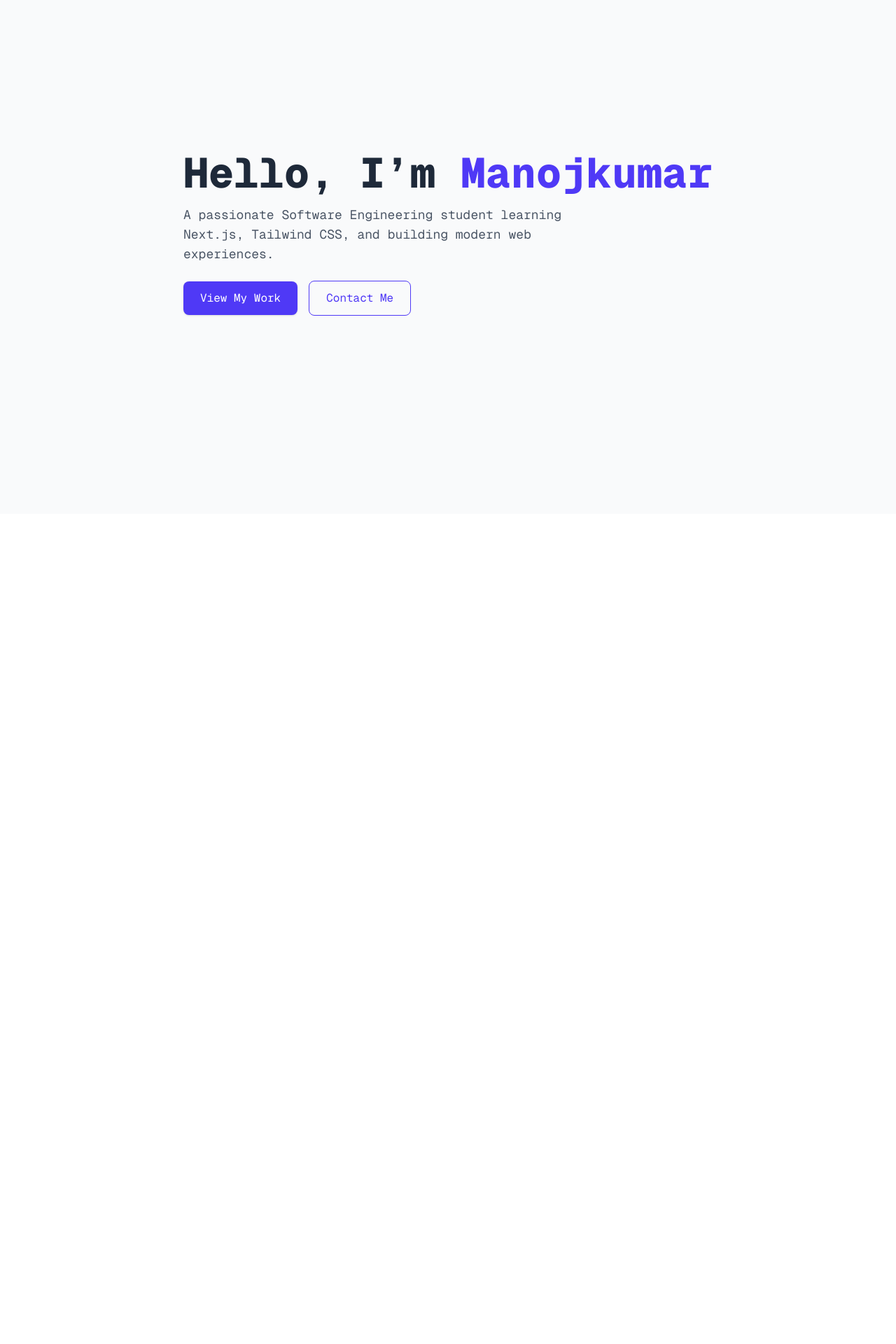
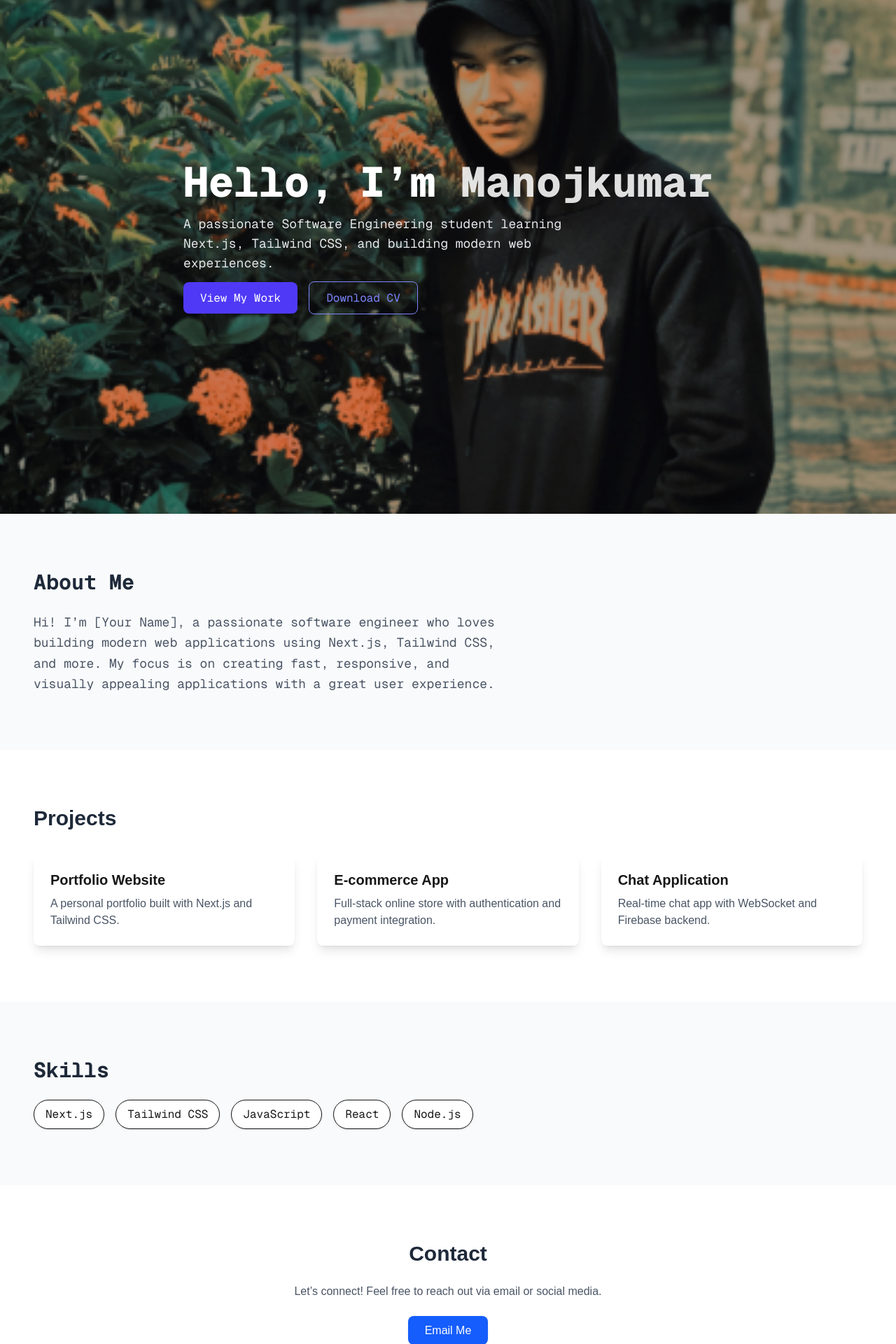
Before and after one commit to halfpastfive23/my-portfolio, a Next.js app: page / in a window 1280 px wide. Shown: the part 122-2042 px from the top of the page at 70% size. Before the commit the page ends 856 px from the top, so only its background shows below. Built offline with nearby package versions, Linux system fonts and the light colour scheme.

Commit message:
Added bg-image

```diff
--- a/app/page.tsx
+++ b/app/page.tsx
@@ -1,11 +1,19 @@
 import Navbar from "@/components/Navbar";
 import Hero from "@/components/Hero";
+import About from "@/components/About";
+import Projects from "@/components/Projects";
+import Skills from "@/components/Skills";
+import Contact from "@/components/Contact";
 
 export default function Home() {
   return (
-    <div className="font-sans min-h-screen flex flex-col">
+    <>
       <Navbar />
       <Hero />
-    </div>
+      <About />
+      <Projects />
+      <Skills />
+      <Contact />
+    </>
   );
 }
--- /dev/null
+++ b/components/About.js
@@ -0,0 +1,15 @@
+export default function About() {
+  return (
+    <section id="about" className="py-20 font-mono bg-gray-50">
+      <div className="container mx-auto px-6 md:px-12">
+        <h2 className="text-3xl font-bold mb-6 text-gray-800">About Me</h2>
+        <p className="text-lg text-gray-600 leading-relaxed max-w-2xl">
+          Hi! I’m [Your Name], a passionate software engineer who loves building
+          modern web applications using Next.js, Tailwind CSS, and more.
+          My focus is on creating fast, responsive, and visually appealing
+          applications with a great user experience.
+        </p>
+      </div>
+    </section>
+  );
+}
--- /dev/null
+++ b/components/Contact.js
@@ -0,0 +1,18 @@
+export default function Contact() {
+  return (
+    <section id="contact" className="py-20">
+      <div className="container mx-auto px-6 md:px-12 text-center">
+        <h2 className="text-3xl font-bold mb-6 text-gray-800">Contact</h2>
+        <p className="text-gray-600 mb-8">
+          Let’s connect! Feel free to reach out via email or social media.
+        </p>
+        <a
+          href="mailto:its.manojkumar23@gmail.com"
+          className="px-6 py-3 bg-blue-600 text-white rounded-lg shadow hover:bg-blue-700 transition"
+        >
+          Email Me
+        </a>
+      </div>
+    </section>
+  );
+}
--- a/components/Hero.js
+++ b/components/Hero.js
@@ -1,20 +1,39 @@
 export default function Hero() {
   return (
-    <section className="bg-gray-50 min-h-screen flex items-center">
-      <div className="max-w-7xl mx-auto px-4 text-center md:text-left">
-        <h2 className="text-4xl font-mono md:text-6xl font-extrabold text-gray-800">
-          Hello, I’m <span className="text-indigo-600">Manojkumar</span>
+    <section
+      className="relative min-h-screen flex items-center bg-cover"
+      style={{
+        backgroundImage: "url('/HeroImage.png')",
+        backgroundPosition: "center 18%",
+      }}
+    >
+      {/* Content */}
+      <div className="relative z-10 max-w-7xl mx-auto px-4 text-center md:text-left">
+        <h2 className="text-4xl font-mono md:text-6xl font-extrabold text-white">
+          Hello, I’m <span className="text-[#f8f8f8e3]">Manojkumar</span>
         </h2>
-        <p className="mt-4 text-lg font-mono text-gray-600 max-w-xl">
+        <p className="mt-4 text-lg font-mono text-gray-200 max-w-xl">
           A passionate Software Engineering student learning Next.js, Tailwind CSS, and building modern web experiences.
         </p>
         <div className="mt-6">
-          <button className="font-mono px-6 py-3 bg-indigo-600 text-white rounded-lg shadow hover:bg-indigo-700">
+          {/* View My Work */}
+          <a
+            href="https://github.com/halfpastfive23"
+            target="_blank"
+            rel="noopener noreferrer"
+            className="font-mono px-6 py-3 bg-indigo-600 text-white rounded-lg shadow hover:bg-indigo-700"
+          >
             View My Work
-          </button>
-          <button className="font-mono px-6 py-3 ml-4 border border-indigo-600 text-indigo-600 rounded-lg hover:bg-indigo-50">
-            Contact Me
-          </button>
+          </a>
+
+          {/* Download CV */}
+          <a
+            href="/Internship_Resume.pdf" // Place your CV PDF in /public
+            download
+            className="font-mono px-6 py-3 ml-4 border border-indigo-400 text-indigo-400 rounded-lg hover:bg-indigo-50 hover:text-indigo-600"
+          >
+            Download CV
+          </a>
         </div>
       </div>
     </section>
--- /dev/null
+++ b/components/Projects.js
@@ -0,0 +1,35 @@
+export default function Projects() {
+  const projectList = [
+    {
+      title: "Portfolio Website",
+      description: "A personal portfolio built with Next.js and Tailwind CSS.",
+    },
+    {
+      title: "E-commerce App",
+      description: "Full-stack online store with authentication and payment integration.",
+    },
+    {
+      title: "Chat Application",
+      description: "Real-time chat app with WebSocket and Firebase backend.",
+    },
+  ];
+
+  return (
+    <section id="projects" className="py-20">
+      <div className="container mx-auto px-6 md:px-12">
+        <h2 className="text-3xl font-bold mb-8 text-gray-800">Projects</h2>
+        <div className="grid gap-8 md:grid-cols-2 lg:grid-cols-3">
+          {projectList.map((project, index) => (
+            <div
+              key={index}
+              className="bg-white shadow-lg rounded-lg p-6 hover:shadow-xl transition"
+            >
+              <h3 className="text-xl font-semibold mb-2">{project.title}</h3>
+              <p className="text-gray-600">{project.description}</p>
+            </div>
+          ))}
+        </div>
+      </div>
+    </section>
+  );
+}
--- /dev/null
+++ b/components/Skills.js
@@ -0,0 +1,21 @@
+export default function Skills() {
+  const skills = ["Next.js", "Tailwind CSS", "JavaScript", "React", "Node.js"];
+
+  return (
+    <section id="skills" className="py-20 font-mono bg-gray-50">
+      <div className="container mx-auto px-6 md:px-12">
+        <h2 className="text-3xl font-bold mb-6 text-gray-800">Skills</h2>
+        <div className="flex flex-wrap gap-4">
+          {skills.map((skill, index) => (
+            <span
+              key={index}
+              className="px-4 py-2 bg-white border rounded-full shadow-sm hover:shadow-md transition"
+            >
+              {skill}
+            </span>
+          ))}
+        </div>
+      </div>
+    </section>
+  );
+}
```
Also changed, not shown: public/HeroImage.png (added), 1 other file (tests, documents, lock files or other folders).
